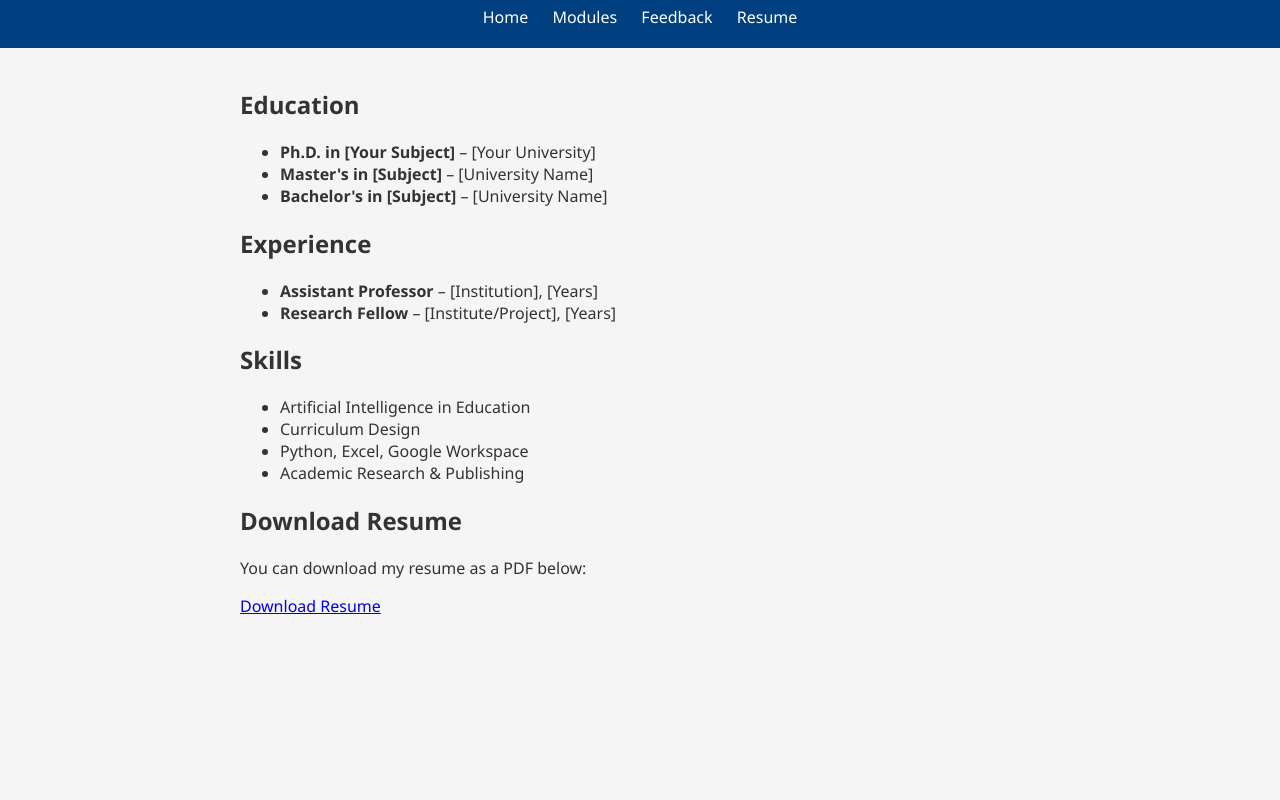
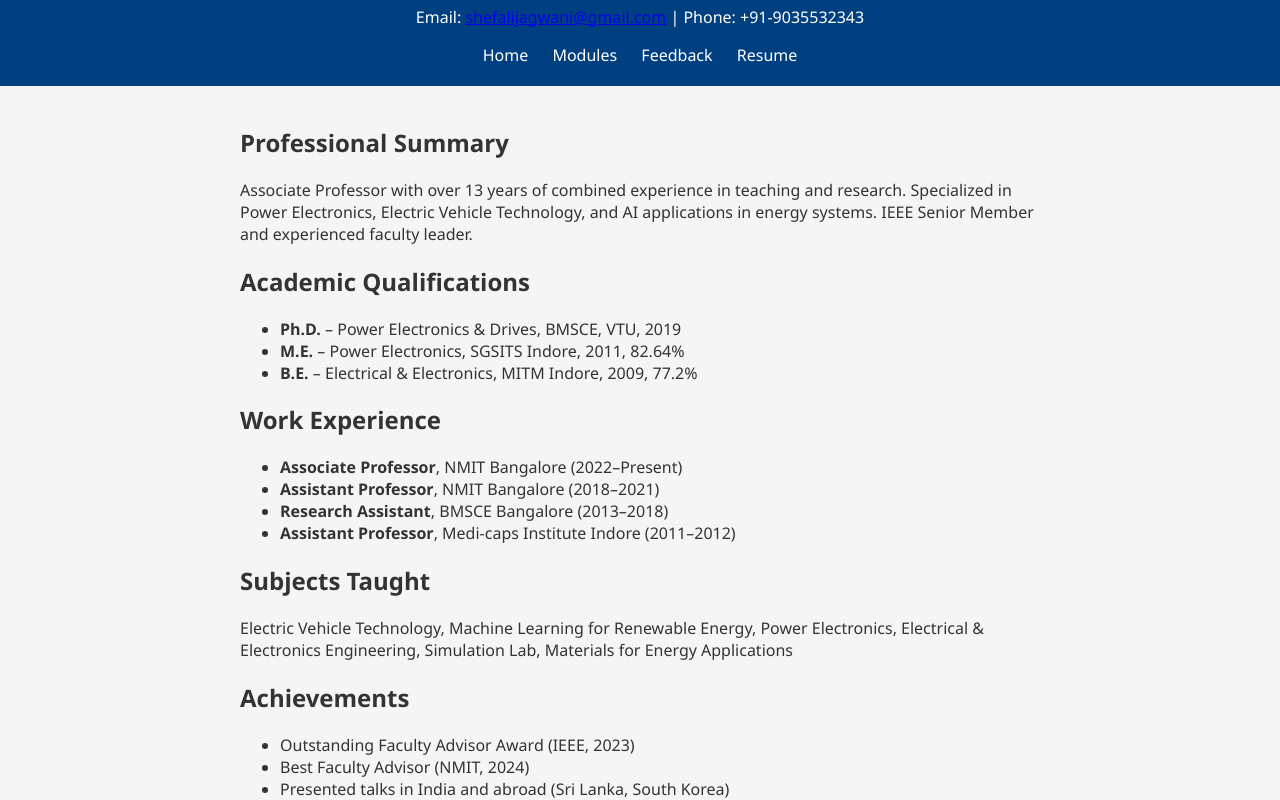
Before and after one commit to shefalijagwani/shefalijagwani.github.io, a plain HTML site: page resume.html in a window 1280 px wide. Shown: the part 100-900 px from the top of the page. Before the commit the page ends 800 px from the top, so only its background shows below. Drawn offline with Linux system fonts and the light colour scheme.

Commit message:
Update resume.html

```diff
--- a/resume.html
+++ b/resume.html
@@ -2,12 +2,14 @@
 <html lang="en">
 <head>
   <meta charset="UTF-8" />
-  <title>My Resume</title>
+  <title>Dr. Shefali Jagwani – Resume</title>
   <link rel="stylesheet" href="style.css" />
 </head>
 <body>
   <header>
-    <h1>My Resume</h1>
+    <h1>Dr. Shefali Jagwani</h1>
+    <p>Email: <a href="mailto:shefalijagwani@gmail.com">shefalijagwani@gmail.com</a> |
+       Phone: +91-9035532343</p>
     <nav>
       <a href="index.html">Home</a>
       <a href="modules.html">Modules</a>
@@ -18,36 +20,52 @@
 
   <main>
     <section>
-      <h2>Education</h2>
+      <h2>Professional Summary</h2>
+      <p>Associate Professor with over 13 years of combined experience in teaching and research. Specialized in Power Electronics, Electric Vehicle Technology, and AI applications in energy systems. IEEE Senior Member and experienced faculty leader.</p>
+    </section>
+
+    <section>
+      <h2>Academic Qualifications</h2>
       <ul>
-        <li><strong>Ph.D. in [Your Subject]</strong> – [Your University]</li>
-        <li><strong>Master's in [Subject]</strong> – [University Name]</li>
-        <li><strong>Bachelor's in [Subject]</strong> – [University Name]</li>
+        <li><strong>Ph.D.</strong> – Power Electronics & Drives, BMSCE, VTU, 2019</li>
+        <li><strong>M.E.</strong> – Power Electronics, SGSITS Indore, 2011, 82.64%</li>
+        <li><strong>B.E.</strong> – Electrical & Electronics, MITM Indore, 2009, 77.2%</li>
       </ul>
     </section>
 
     <section>
-      <h2>Experience</h2>
+      <h2>Work Experience</h2>
       <ul>
-        <li><strong>Assistant Professor</strong> – [Institution], [Years]</li>
-        <li><strong>Research Fellow</strong> – [Institute/Project], [Years]</li>
+        <li><strong>Associate Professor</strong>, NMIT Bangalore (2022–Present)</li>
+        <li><strong>Assistant Professor</strong>, NMIT Bangalore (2018–2021)</li>
+        <li><strong>Research Assistant</strong>, BMSCE Bangalore (2013–2018)</li>
+        <li><strong>Assistant Professor</strong>, Medi-caps Institute Indore (2011–2012)</li>
       </ul>
     </section>
 
     <section>
-      <h2>Skills</h2>
+      <h2>Subjects Taught</h2>
+      <p>Electric Vehicle Technology, Machine Learning for Renewable Energy, Power Electronics, Electrical & Electronics Engineering, Simulation Lab, Materials for Energy Applications</p>
+    </section>
+
+    <section>
+      <h2>Achievements</h2>
       <ul>
-        <li>Artificial Intelligence in Education</li>
-        <li>Curriculum Design</li>
-        <li>Python, Excel, Google Workspace</li>
-        <li>Academic Research & Publishing</li>
+        <li>Outstanding Faculty Advisor Award (IEEE, 2023)</li>
+        <li>Best Faculty Advisor (NMIT, 2024)</li>
+        <li>Presented talks in India and abroad (Sri Lanka, South Korea)</li>
+        <li>Received over $3000 in IEEE grants for organizing events</li>
       </ul>
     </section>
 
     <section>
-      <h2>Download Resume</h2>
-      <p>You can download my resume as a PDF below:</p>
-      <a href="resume.pdf" download class="button">Download Resume</a>
+      <h2>Research & Publications</h2>
+      <p>22+ publications including Scopus-indexed journals, international conferences, and book chapters.</p>
+    </section>
+
+    <section>
+      <h2>Download Full Resume</h2>
+      <a href="resume.shefali.08.02.2025.pdf" download class="button">Download PDF</a>
     </section>
   </main>
 </body>
```
